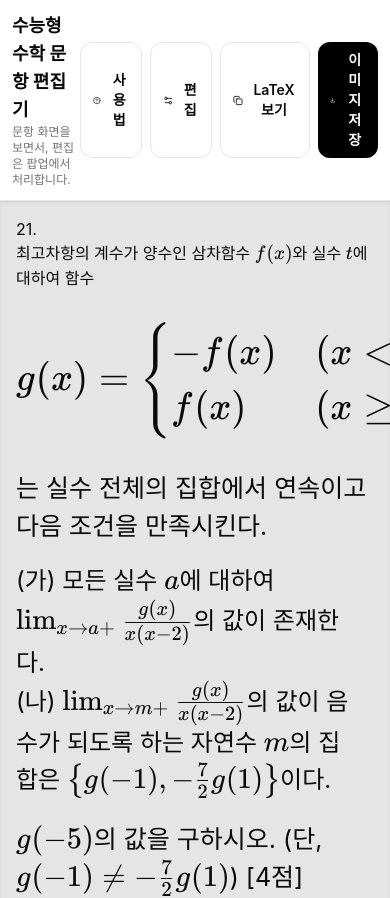
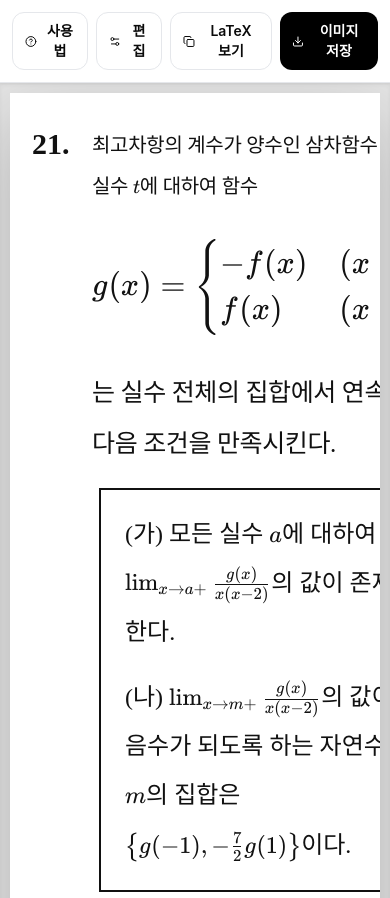
Before and after one commit to satasun5/korean-exam-editor, a React (Vite) app: page / in a window 390 px wide. Shown: the top 898 px of the page. Built offline with nearby package versions, Linux system fonts and the light colour scheme; the HTML template or start-up script is replaced by a standard one.

Commit message:
Add editor layout and print styles

```diff
--- a/src/index.css
+++ b/src/index.css
@@ -27,3 +27,314 @@ button {
   justify-content: center;
   gap: 0.25rem;
 }
+
+.exam-page {
+  position: relative;
+  margin: 0 auto;
+  min-height: 1123px;
+  width: 100%;
+  max-width: 794px;
+  overflow: hidden;
+  background: #ffffff;
+  color: #111111;
+  padding: 52px 56px;
+  box-shadow: 0 25px 70px rgba(0, 0, 0, 0.22);
+  font-family: "Noto Serif KR", "Nanum Myeongjo", "Apple SD Gothic Neo", serif;
+}
+
+.exam-row {
+  display: flex;
+  align-items: flex-start;
+  gap: 16px;
+}
+
+.exam-no {
+  min-width: 58px;
+  font-size: 36px;
+  font-weight: 900;
+  line-height: 1.25;
+}
+
+.exam-content {
+  flex: 1;
+}
+
+.exam-body {
+  white-space: pre-wrap;
+  word-break: break-word;
+  overflow-wrap: anywhere;
+  line-height: 2.05;
+  letter-spacing: -0.015em;
+}
+
+.exam-main-body {
+  font-size: 25px;
+}
+
+.exam-align-left {
+  text-align: left;
+}
+
+.exam-align-center {
+  text-align: center;
+}
+
+.exam-box {
+  position: relative;
+  margin-left: auto;
+  margin-right: auto;
+  border: 2px solid #111111;
+  padding: 20px 24px;
+  line-height: 2.05;
+  background: #ffffff;
+  word-break: break-word;
+  overflow-wrap: anywhere;
+}
+
+.exam-box p {
+  margin: 0;
+}
+
+.exam-box-title {
+  position: absolute;
+  left: 50%;
+  top: -20px;
+  transform: translateX(-50%);
+  padding: 0 16px;
+  background: #ffffff;
+  font-size: 21px;
+  line-height: 1;
+  white-space: nowrap;
+}
+
+.exam-blank-line {
+  height: 16px;
+}
+
+.exam-choice-grid {
+  display: grid;
+  gap: 18px 28px;
+  margin-top: 32px;
+  align-items: start;
+}
+
+.exam-choice-grid.choice-short {
+  grid-template-columns: repeat(5, max-content);
+  justify-content: space-between;
+}
+
+.exam-choice-grid.choice-medium {
+  grid-template-columns: repeat(3, minmax(0, 1fr));
+}
+
+.exam-choice-grid.choice-long {
+  grid-template-columns: repeat(2, minmax(0, 1fr));
+}
+
+.exam-choice-grid.choice-xlong {
+  grid-template-columns: 1fr;
+  gap: 14px;
+}
+
+.exam-choice-item {
+  display: flex;
+  gap: 8px;
+  min-width: 0;
+  white-space: normal;
+  word-break: break-word;
+  overflow-wrap: anywhere;
+  font-size: 25px;
+  line-height: 1.6;
+}
+
+.choice-short .exam-choice-item {
+  white-space: nowrap;
+}
+
+.exam-choice-num {
+  font-family: "Noto Sans KR", sans-serif;
+}
+
+.exam-page .katex {
+  font-size: 1em;
+}
+
+.guide-shell {
+  display: grid;
+  grid-template-columns: 210px 1fr;
+  height: 100%;
+  background: #ffffff;
+}
+
+.guide-sidebar {
+  border-right: 1px solid #e5e5e5;
+  background: #fafafa;
+  padding: 18px 14px;
+}
+
+.guide-logo {
+  font-size: 13px;
+  font-weight: 900;
+  margin-bottom: 18px;
+}
+
+.guide-kbd {
+  display: inline-flex;
+  border: 1px solid #d4d4d4;
+  border-bottom-width: 2px;
+  border-radius: 8px;
+  padding: 3px 8px;
+  font-size: 11px;
+  font-weight: 800;
+  background: #ffffff;
+  color: #525252;
+}
+
+.guide-nav-title {
+  margin: 18px 0 8px;
+  font-size: 11px;
+  font-weight: 900;
+  color: #737373;
+}
+
+.guide-nav-item {
+  display: block;
+  border-radius: 10px;
+  padding: 8px 10px;
+  font-size: 13px;
+  font-weight: 700;
+  color: #404040;
+}
+
+.guide-nav-item:hover {
+  background: #eeeeee;
+}
+
+.guide-content {
+  overflow: auto;
+  padding: 34px 42px 54px;
+}
+
+.guide-doc {
+  max-width: 760px;
+  margin: 0 auto;
+}
+
+.guide-breadcrumb {
+  font-size: 13px;
+  font-weight: 700;
+  color: #737373;
+  margin-bottom: 14px;
+}
+
+.guide-title {
+  font-size: 34px;
+  font-weight: 950;
+  letter-spacing: -0.04em;
+  margin-bottom: 12px;
+}
+
+.guide-lead {
+  font-size: 16px;
+  line-height: 1.9;
+  color: #525252;
+  margin-bottom: 28px;
+}
+
+.guide-section {
+  border-top: 1px solid #e5e5e5;
+  padding-top: 28px;
+  margin-top: 28px;
+}
+
+.guide-section h2 {
+  font-size: 24px;
+  font-weight: 900;
+}
+
+.guide-section h3 {
+  font-size: 17px;
+  font-weight: 850;
+  margin: 22px 0 8px;
+}
+
+.guide-section p {
+  font-size: 15px;
+  line-height: 1.95;
+  color: #404040;
+  word-break: break-word;
+  overflow-wrap: anywhere;
+}
+
+.guide-callout {
+  border: 1px solid #e5e5e5;
+  background: #fafafa;
+  border-radius: 18px;
+  padding: 16px 18px;
+  margin: 16px 0;
+  line-height: 1.9;
+}
+
+.guide-callout strong {
+  display: block;
+  margin-bottom: 6px;
+}
+
+.guide-code {
+  display: block;
+  margin-top: 10px;
+  border-radius: 14px;
+  background: #171717;
+  color: #f5f5f5;
+  padding: 14px 16px;
+  font-family: ui-monospace, SFMono-Regular, Menlo, monospace;
+  font-size: 13px;
+  line-height: 1.7;
+  white-space: pre-wrap;
+}
+
+@media (max-width: 820px) {
+  .guide-shell {
+    grid-template-columns: 1fr;
+  }
+
+  .guide-sidebar {
+    display: none;
+  }
+
+  .guide-content {
+    padding: 24px 20px 42px;
+  }
+
+  .guide-title {
+    font-size: 28px;
+  }
+}
+
+@media (max-width: 720px) {
+  .topbar-title {
+    display: none;
+  }
+
+  .preview-shell {
+    padding: 10px !important;
+  }
+
+  .exam-page {
+    min-height: 780px;
+    padding: 32px 22px;
+  }
+
+  .exam-no {
+    min-width: 44px;
+    font-size: 30px;
+  }
+
+  .exam-main-body {
+    font-size: 20px;
+  }
+
+  .exam-choice-item {
+    font-size: 20px;
+  }
+}
```
